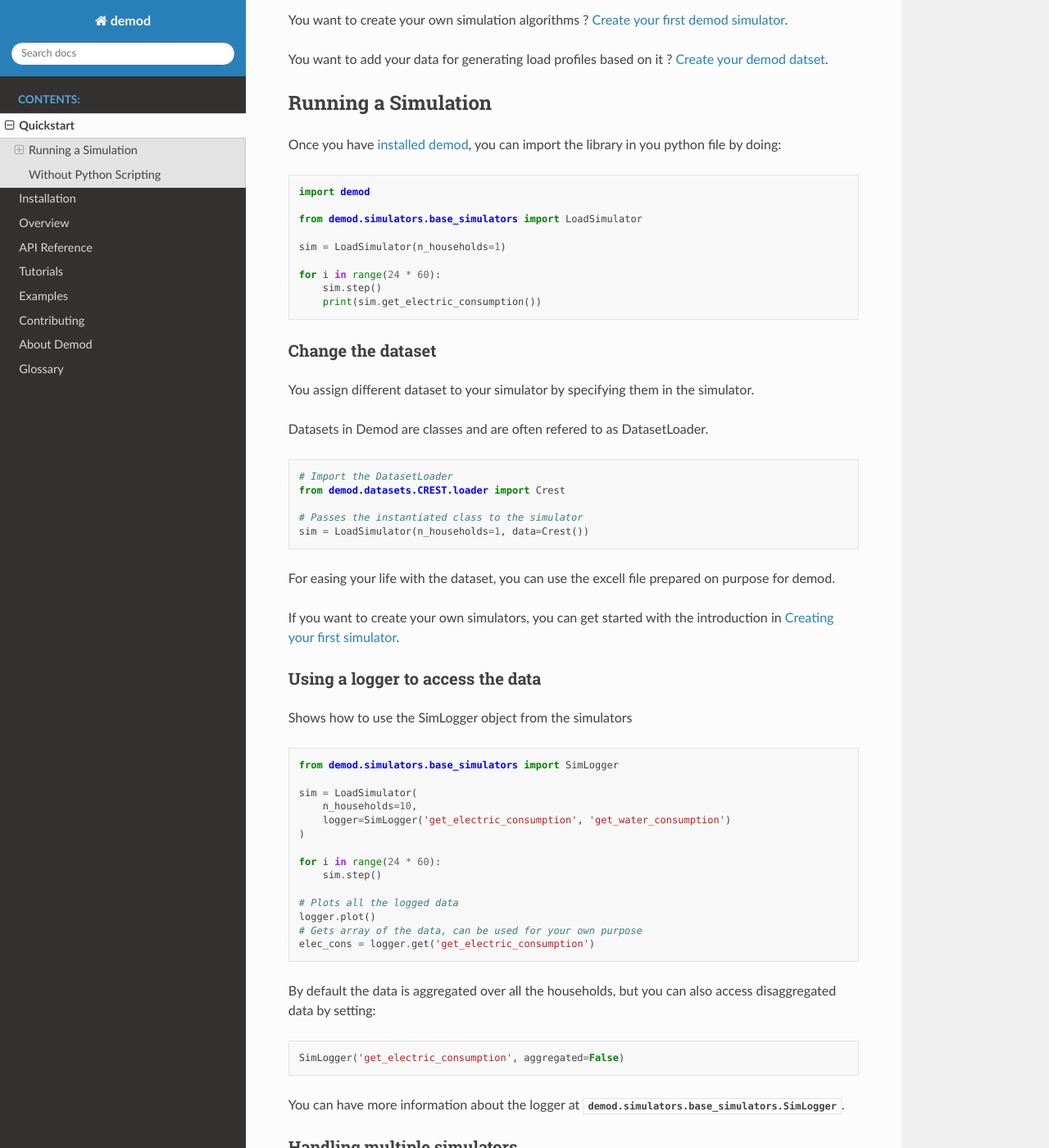
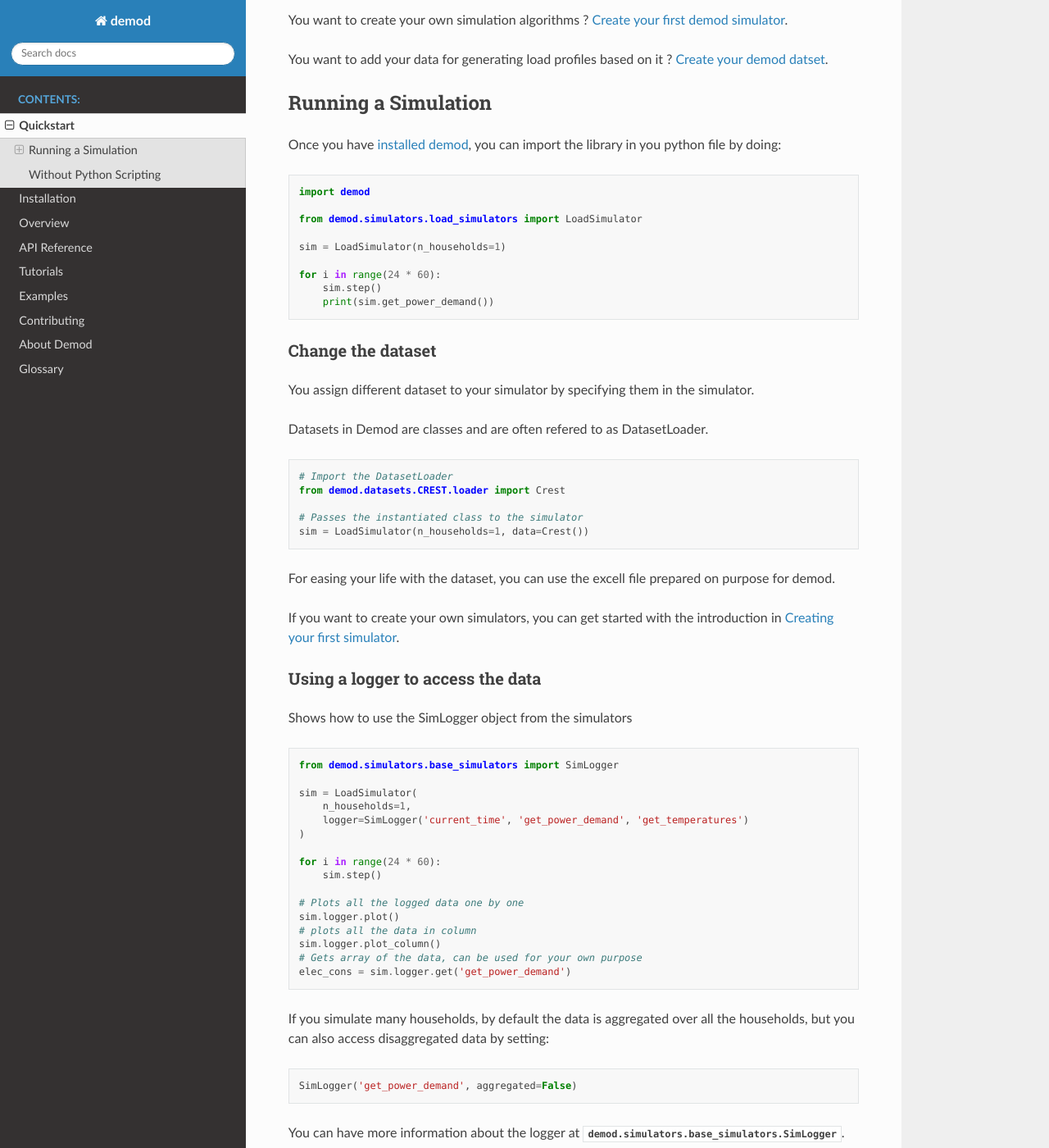
Before and after one commit to epfl-herus/demod, a Sphinx documentation site: the page built from docs/source/quickstart/quickstart.rst, in a window 1280 px wide and 1400 px high, scrolled down 243 px. Shown: the whole window at 82% size. Built offline with Sphinx 7.4.7 and the Read the Docs theme 2.0.0, drawn with Linux system fonts in a browser that asks for light colours; formulas are drawn with MathJax 3; some of the changed text lies outside the part shown.

Commit message:
fixed assignement in quickstart

```diff
--- a/docs/source/quickstart/quickstart.rst
+++ b/docs/source/quickstart/quickstart.rst
@@ -27,13 +27,13 @@
 
     import demod
 
-    from demod.simulators.base_simulators import LoadSimulator
+    from demod.simulators.load_simulators import LoadSimulator
 
     sim = LoadSimulator(n_households=1)
 
     for i in range(24 * 60):
         sim.step()
-        print(sim.get_electric_consumption())
+        print(sim.get_power_demand())
 
 .. _changing_the_dataset:
 
@@ -74,25 +74,28 @@
     from demod.simulators.base_simulators import SimLogger
 
     sim = LoadSimulator(
-        n_households=10,
-        logger=SimLogger('get_electric_consumption', 'get_water_consumption')
+        n_households=1,
+        logger=SimLogger('current_time', 'get_power_demand', 'get_temperatures')
     )
 
     for i in range(24 * 60):
         sim.step()
 
-    # Plots all the logged data
-    logger.plot()
+    # Plots all the logged data one by one
+    sim.logger.plot()
+    # plots all the data in column
+    sim.logger.plot_column()
     # Gets array of the data, can be used for your own purpose
-    elec_cons = logger.get('get_electric_consumption')
+    elec_cons = sim.logger.get('get_power_demand')
 
 
-By default the data is aggregated over all the households, but you can
+If you simulate many households,
+by default the data is aggregated over all the households, but you can
 also access disaggregated data by setting:
 
 .. code-block:: python
 
-    SimLogger('get_electric_consumption', aggregated=False)
+    SimLogger('get_power_demand', aggregated=False)
 
 
 You can have more information about the logger at
@@ -135,14 +138,14 @@
     start_datetime = datetime.datetime(2014, 3, 1, 0, 0, 0)
 
     climate_sim = RealClimate(
-        OpenPowerSystemClimate('Germany'),  # A climate dataset
+        data=OpenPowerSystemClimate('Germany'),  # A climate dataset
         start_datetime=start_datetime  # Specifiy the start of the simulaiton
     )
 
     activity_sim = Crest4StatesModel(
         n_households,
-        data = GTOU('4_States'),  # Time of use survey for germany
-        start_datetime=start_datetime  # Specifiy the start of the simulaiton
+        data=GTOU('4_States'),  # Time of use survey for germany
+        start_datetime=start_datetime,  # Specifiy the start of the simulaiton
     )
 
     lighting_sim = FisherLighitingSimulator(
```
Also changed, not shown: other parts of docs/source/quickstart/quickstart.rst (+1 -1 lines).
